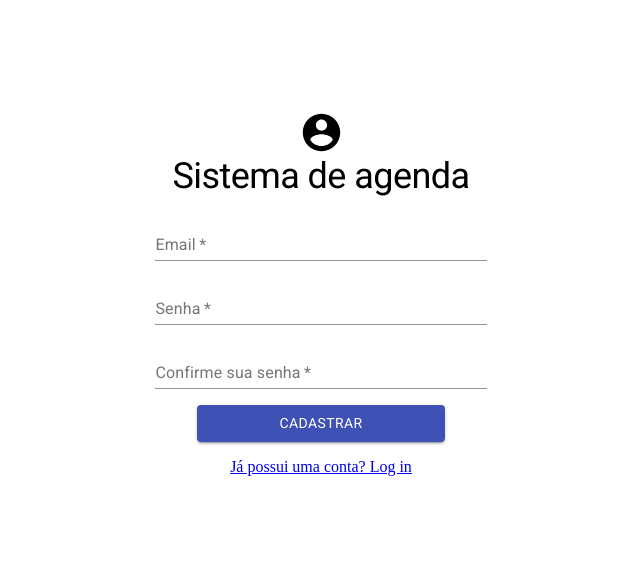
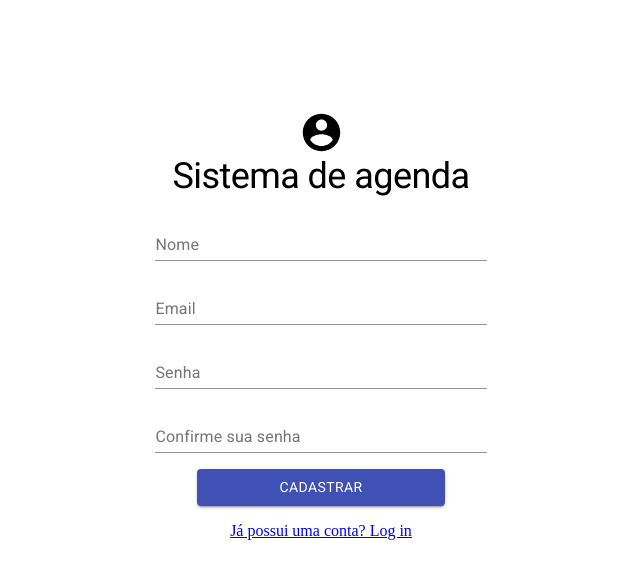
Before and after one commit to yunger7/Agenda, a React (Create React App) app in the folder v2.0 - React/: page /signup in a window 1280 px wide. Shown: the top 578 px of the page, without its empty margins (319-959 px from the left). Built offline with nearby package versions, Linux system fonts and the light colour scheme; no server answers.

Commit message:
SignUp component

```diff
--- a/v2.0 - React/package.json
+++ b/v2.0 - React/package.json
@@ -5,6 +5,7 @@
   "dependencies": {
     "@material-ui/core": "^4.11.3",
     "@material-ui/icons": "^4.11.2",
+    "@material-ui/lab": "^4.0.0-alpha.57",
     "@testing-library/jest-dom": "^5.11.9",
     "@testing-library/react": "^11.2.5",
     "@testing-library/user-event": "^12.6.3",
--- a/v2.0 - React/src/App.js
+++ b/v2.0 - React/src/App.js
@@ -1,4 +1,4 @@
-import { useContext, useEffect } from 'react';
+import { useContext } from 'react';
 import { BrowserRouter as Router, Switch, Route, Redirect } from 'react-router-dom';
 import 'fontsource-roboto';
 
@@ -14,10 +14,6 @@ import { AuthContext } from './contexts/AuthContext';
 
 function App() {
   const { user, authLoading, authError } = useContext(AuthContext);
-
-  useEffect(() => {
-    console.log(user);
-  }, [user])
 
   if (authLoading) {
     return (
--- a/v2.0 - React/src/components/Home.jsx
+++ b/v2.0 - React/src/components/Home.jsx
@@ -8,8 +8,7 @@ const Home = () => {
 
   return (
     <>
-      <h1>Welcome</h1>
-      <p>Logged in as { user.email }</p>
+      <h1>Bem-vindo { user.displayName } 👋</h1>
       <Button variant="outlined" color="secondary" onClick={logout}>Sair</Button>
     </>
   );
--- a/v2.0 - React/src/components/Login.jsx
+++ b/v2.0 - React/src/components/Login.jsx
@@ -1,4 +1,4 @@
-import { useState, useContext, useEffect } from "react";
+import { useState, useContext } from "react";
 import { Link } from 'react-router-dom';
 
 // MUI
@@ -42,17 +42,12 @@ const Login = () => {
 	const classes = useStyles();
 	const [email, setEmail] = useState("");
 	const [password, setPassword] = useState("");
-	const { user, login } = useContext(AuthContext);
+	const { login } = useContext(AuthContext);
 
 	const handleSubmit = (event) => {
-		console.log('submit form');
 		event.preventDefault();
 		login(email, password);
 	}
-
-	useEffect(() => {
-		console.log(user);
-	}, [user])
 
 	return (
 		<Container component="main" maxWidth="sm">
--- a/v2.0 - React/src/components/Signup.jsx
+++ b/v2.0 - React/src/components/Signup.jsx
@@ -1,5 +1,7 @@
-import { useState } from "react";
+import { useState, useContext } from "react";
 import { Link } from 'react-router-dom';
+
+// MUI
 import {
 	Container,
 	Grid,
@@ -7,8 +9,13 @@ import {
 	makeStyles,
 	TextField,
 	Button,
+	Snackbar
 } from "@material-ui/core";
+import { Alert } from "@material-ui/lab"
 import { AccountCircle } from "@material-ui/icons";
+
+// Contexts
+import { AuthContext } from '../contexts/AuthContext';
 
 const useStyles = makeStyles({
 	wrapper: {
@@ -35,11 +42,50 @@ const useStyles = makeStyles({
 
 const Signup = () => {
 	const classes = useStyles();
+	const { signUp } = useContext(AuthContext);
+	const [nome, setNome] = useState("");
 	const [email, setEmail] = useState("");
 	const [password, setPassword] = useState("");
   const [passwordConfirm, setPasswordConfirm] = useState("");
+	const [error, setError] = useState({ error: false, component: '', message: '' });
+
+	const handleSubmit = (event) => {
+		event.preventDefault();
+
+		// validation
+		if (!nome.length) {
+			return setError({ error: true, component: 'nome', message: 'Digite um nome' });
+		}
+		if (!email.length) {
+			return setError({ error: true, component: 'email', message: 'Digite um email' });
+		}
+		if (!password.length) {
+			return setError({ error: true, component: 'password', message: 'Digite uma senha' });
+		}
+		if (!passwordConfirm.length) {
+			return setError({ error: true, component: 'passwordConfirm', message: 'Confirme sua senha' });
+		}
+		if (password !== passwordConfirm) {
+			return setError({ error: true, component: 'passwordConfirm', message: 'Senhas não conferem' });
+		}
+
+		signUp(nome, email, password)
+		.then(() => {
+			setError({ error: false, component: '', message: '' });
+		})
+		.catch(error => {
+			console.log(error);
+			if (error.code === "auth/weak-password") {
+				return setError({ error: true, component: 'snackbar', message: 'Senha deve possuir no mínimo 6 caracteres' });
+			}
+			if (error.code === "auth/email-already-in-use") {
+				return setError({ error: true, component: 'snackbar', message: 'Esse email já está em uso' });
+			}
+		});
+	}
 
 	return (
+		<>
 			<Container component="main" maxWidth="sm">
 				<Grid
 					container
@@ -49,32 +95,45 @@ const Signup = () => {
 				>
 					<AccountCircle style={{ fontSize: 45 }} />
 					<Typography variant="h1">Sistema de agenda</Typography>
-				<form className={classes.form}>
+					<form className={classes.form} onSubmit={handleSubmit}>
+						<TextField
+							type="text"
+							label="Nome"
+							className={classes.input}
+							value={nome}
+							onChange={e => setNome(e.target.value)}
+							error={error.component === 'nome'}
+							helperText={error.component === 'nome' && error.message}
+						/>
 						<TextField
 							type="email"
 							label="Email"
-						required
 							className={classes.input}
 							value={email}
 							onChange={e => setEmail(e.target.value)}
+							error={error.component === 'email'}
+							helperText={error.component === 'email' && error.message}
 						/>
 						<TextField
 							type="password"
 							label="Senha"
-						required
 							className={classes.input}
 							value={password}
 							onChange={e => setPassword(e.target.value)}
+							error={error.component === 'password'}
+							helperText={error.component === 'password' && error.message}
 						/>
 						<TextField
 							type="password"
 							label="Confirme sua senha"
-						required
 							className={classes.input}
 							value={passwordConfirm}
 							onChange={e => setPasswordConfirm(e.target.value)}
+							error={error.component === 'passwordConfirm'}
+							helperText={error.component === 'passwordConfirm' && error.message}
 						/>
 						<Button
+							type="submit"
 							variant="contained"
 							color="primary"
 							size="medium"
@@ -86,6 +145,20 @@ const Signup = () => {
 					<Link to="/login" className={classes.link}>Já possui uma conta? Log in</Link>
 				</Grid>
 			</Container>
+
+			<Snackbar
+				anchorOrigin={{
+          vertical: 'top',
+          horizontal: 'center',
+        }}
+				open={error.component === "snackbar"}
+				autoHideDuration={6000}
+			>
+				<Alert severity="error">
+					{ error.component === "snackbar" && error.message }
+				</Alert>
+			</Snackbar>
+		</>
 	);
 };
 
--- a/v2.0 - React/src/contexts/AuthContext.jsx
+++ b/v2.0 - React/src/contexts/AuthContext.jsx
@@ -1,6 +1,6 @@
-import { createContext } from 'react';
-import { useAuthState } from 'react-firebase-hooks/auth';
-import { auth } from '../firebase/config';
+import { createContext } from "react";
+import { useAuthState } from "react-firebase-hooks/auth";
+import { auth } from "../firebase/config";
 
 export const AuthContext = createContext();
 
@@ -8,18 +8,31 @@ const AuthContextProvider = ({ children }) => {
 	const [user, authLoading, authError] = useAuthState(auth);
 
 	const login = (email, password) => {
-    console.log('log in', email, password);
-    auth.signInWithEmailAndPassword(email, password);
+		return auth.signInWithEmailAndPassword(email, password);
 	};
+
 	const logout = () => {
-    auth.signOut();
+		return auth.signOut();
+	};
+
+	const signUp = (nome, email, password) => {
+		return auth.createUserWithEmailAndPassword(email, password)
 	};
 
 	return (
-    <AuthContext.Provider value={{ user, authLoading, authError, login, logout }}>
-      { children }
+		<AuthContext.Provider
+			value={{
+				user,
+				authLoading,
+				authError,
+        login,
+        logout,
+        signUp
+			}}
+		>
+			{children}
 		</AuthContext.Provider>
-  )
-}
+	);
+};
 
 export default AuthContextProvider;
```
Also changed, not shown: 1 other file (tests, documents, lock files or other folders). Lines whose indentation alone changed are shown as unchanged.
